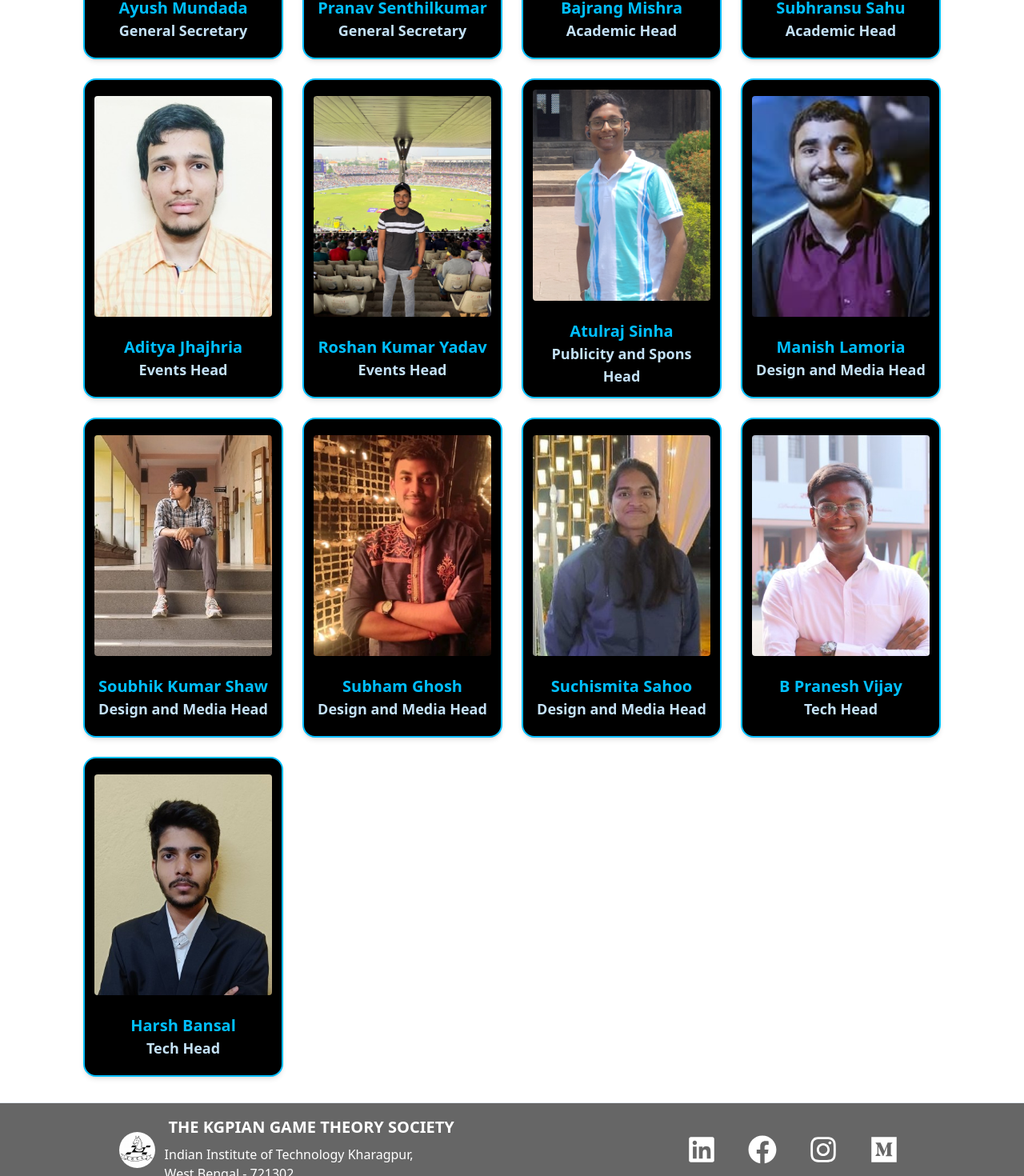
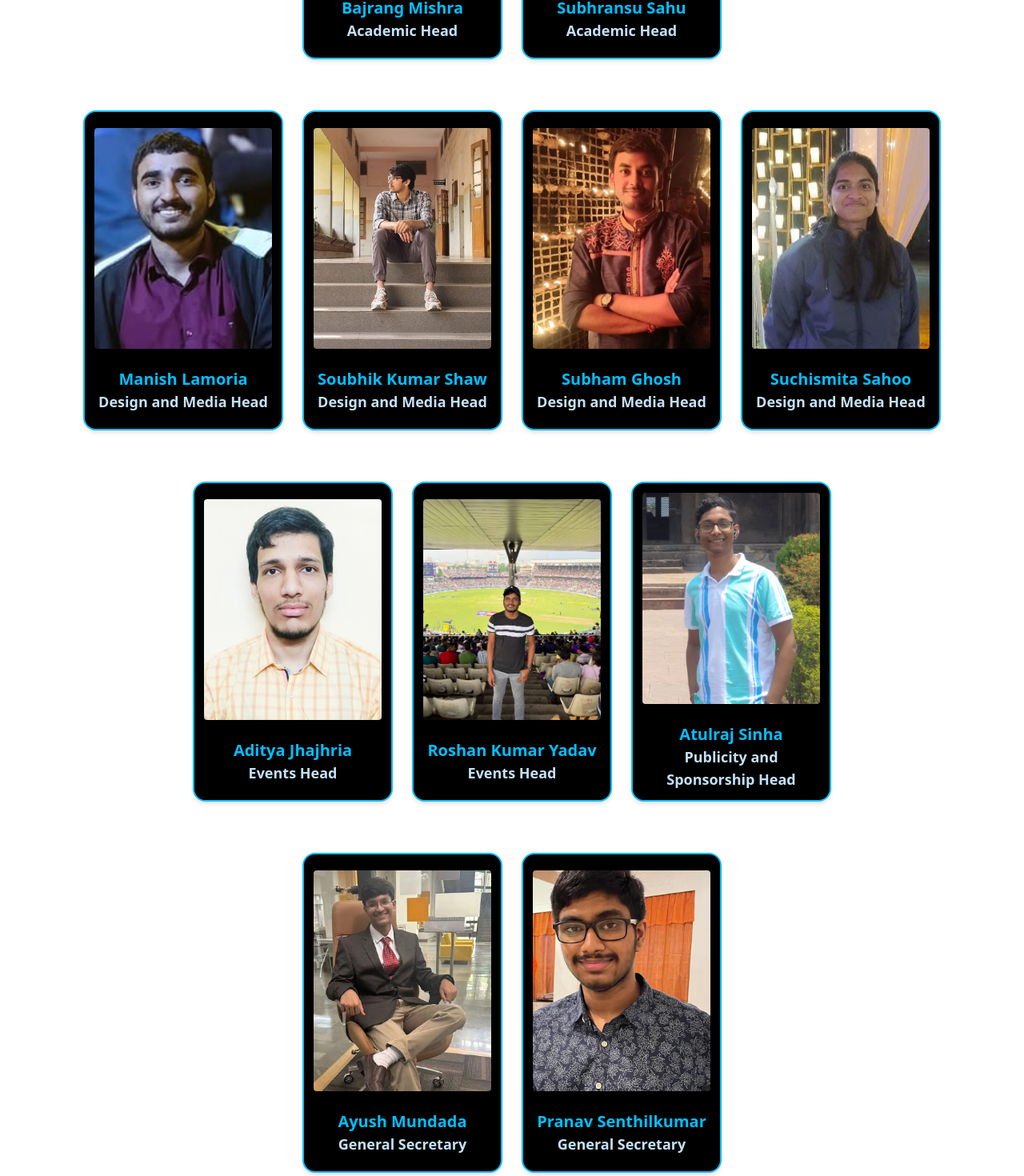
Before and after one commit to kgts-iitkgp/site-frontend, a Next.js app: page /teams in a window 1280 px wide. Shown: the part 1590-3060 px from the top of the page at 80% size. Built offline with nearby package versions, Linux system fonts and the light colour scheme; a web font is replaced by a local one.

Commit message:
arranged heads alphabetically according to portfolio

```diff
--- a/src/app/teams/page.tsx
+++ b/src/app/teams/page.tsx
@@ -4,9 +4,24 @@ import { TeamCard } from "@/components/TeamCard";
 import { President } from "@/data/TeamsData";
 import { VicePresident } from "@/data/TeamsData";
 import { Advisors } from "@/data/TeamsData";
-import { Heads } from "@/data/TeamsData";
+import { AcademicHeads, EventsHeads, GeneralSecretaries, TechHeads, DesignHeads, PublicityHeads } from "@/data/TeamsData";
+import { useState, useEffect } from "react";
 //import { Strategists } from "@/data/TeamsData";
 function Teams() {
+  const [isLgScreen, setIsLgScreen] = useState(false);
+
+  useEffect(() => {
+    const mediaQuery = window.matchMedia('(min-width: 1024px)');
+    const handleResize = () => setIsLgScreen(mediaQuery.matches);
+
+    // Set initial value
+    handleResize();
+
+    // Listen for changes
+    mediaQuery.addEventListener('change', handleResize);
+
+    return () => mediaQuery.removeEventListener('change', handleResize);
+  }, []);
   return (
     <div className="min-h-screen">
       <DotBackground />
@@ -20,7 +35,7 @@ function Teams() {
           <p className="text-3xl mb-4 mt-6 font-bold text-primary text-center">
             Advisors
           </p>
-          <div className="grid grid-cols-1 sm:grid-cols-2  items-stretch gap-6 lg:gap-6 mb-8 mt-4">
+          <div className="grid grid-cols-1 sm:grid-cols-2 items-stretch gap-6 lg:gap-6 mb-8 mt-4">
             {President.map((data, index) => (
               <TeamCard key={index} {...data} />
             ))}
@@ -38,8 +53,42 @@ function Teams() {
           <p className="text-3xl mb-5 mt-12 font-bold text-primary text-center">
             Heads
           </p>
+          {/* <div className="grid grid-cols-1 sm:grid-cols-2 lg:grid-cols-4 items-stretch gap-6 lg:gap-6 my-8"> */}
+          <div className="grid grid-cols-1 sm:grid-cols-2 items-stretch gap-6 lg:gap-6 my-8">
+            {AcademicHeads.map((data, index) => (
+              <TeamCard key={index} {...data} />
+            ))}
+          </div>
           <div className="grid grid-cols-1 sm:grid-cols-2 lg:grid-cols-4 items-stretch gap-6 lg:gap-6 my-8">
-            {Heads.map((data, index) => (
+            {DesignHeads.map((data, index) => (
+              <TeamCard key={index} {...data} />
+            ))}
+          </div>
+          {isLgScreen && <div className="grid grid-cols-3 items-stretch gap-6 lg:gap-6 my-8">
+            {EventsHeads.map((data, index) => (
+              <TeamCard key={index} {...data} />
+            ))}
+            {PublicityHeads.map((data, index) => (
+              <TeamCard key={index} {...data} />
+            ))}
+          </div>}
+          {!isLgScreen && <div className="grid grid-cols-1 sm:grid-cols-2 items-stretch gap-6 lg:gap-6 my-8">
+            {EventsHeads.map((data, index) => (
+              <TeamCard key={index} {...data} />
+            ))}
+          </div>}
+          {!isLgScreen && <div className="grid grid-cols-1 items-stretch gap-6 lg:gap-6 my-8">
+            {PublicityHeads.map((data, index) => (
+              <TeamCard key={index} {...data} />
+            ))}
+          </div>}
+          <div className="grid grid-cols-1 sm:grid-cols-2 items-stretch gap-6 lg:gap-6 my-8">
+            {GeneralSecretaries.map((data, index) => (
+              <TeamCard key={index} {...data} />
+            ))}
+          </div>
+          <div className="grid grid-cols-1 sm:grid-cols-2 items-stretch gap-6 lg:gap-6 my-8">
+            {TechHeads.map((data, index) => (
               <TeamCard key={index} {...data} />
             ))}
           </div>
--- a/src/data/TeamsData.ts
+++ b/src/data/TeamsData.ts
@@ -68,7 +68,7 @@ export const Advisors: Profile[] = [
   },
 ];
 
-export const Heads: Profile[] = [
+export const GeneralSecretaries: Profile[] = [
   {
     id: 8,
     name: "Ayush Mundada",
@@ -89,6 +89,9 @@ export const Heads: Profile[] = [
     LinkedInLink: "",
     MailLink:"mailto:pranavsenthil2005@gmail.com",
   },
+];
+
+export const AcademicHeads: Profile[] = [
   {
     id: 11,
     name: "Bajrang Mishra",
@@ -109,8 +112,54 @@ export const Heads: Profile[] = [
     LinkedInLink: "https://www.linkedin.com/in/hero4fun07/",
     MailLink:"mailto:studentsubhu@gmail.com",
   },
+];
+
+export const DesignHeads: Profile[] = [
   {
     id: 13,
+    name: "Manish Lamoria",
+    designation: "Design and Media Head",
+    image: "/images/profiles/manish.jpg",
+    FBLink: "https://www.facebook.com/profile.php?id=100087641613687",
+    InstaLink: "https://www.instagram.com/manishlamoria/",
+    LinkedInLink: "https://www.linkedin.com/in/manish-lamoria-372196258/",
+    MailLink:"mailto:manlamoria22@gmail.com",
+  },
+  {
+    id: 14,
+    name: "Soubhik Kumar Shaw",
+    designation: "Design and Media Head",
+    image: "/images/profiles/soubhik.jpg",
+    FBLink: "https://www.facebook.com/profile.php?id=100094720243008",
+    InstaLink: "https://www.instagram.com/shawsoubhik/",
+    LinkedInLink: "https://www.linkedin.com/in/soubhik-kumar-shaw/",
+    MailLink:"mailto:soubhikkr.shaw@gmail.com",
+  },
+  {
+    id: 15,
+    name: "Subham Ghosh",
+    designation: "Design and Media Head",
+    image: "/images/profiles/subham.jpg",
+    FBLink: "",
+    InstaLink: "https://www.instagram.com/goodboy_subhamg/",
+    LinkedInLink: "https://www.linkedin.com/in/subham-ghosh-b811a6253/",
+    MailLink:"mailto:subhamghosh9809@gmailcom",
+  },
+  {
+    id: 16,
+    name: "Suchismita Sahoo",
+    designation: "Design and Media Head",
+    image: "/images/profiles/suchismita.jpg",
+    FBLink: "https://www.facebook.com/profile.php?id=61550090230775",
+    InstaLink: "NA",
+    LinkedInLink: "https://linkedin.com/in/suchismita-s-5282072ab/",
+    MailLink:"mailto:suchi.sm05@gmailcom",
+  },
+]
+
+export const EventsHeads: Profile[] = [
+  {
+    id: 17,
     name: "Aditya Jhajhria",
     designation: "Events Head",
     image: "/images/profiles/adityaJha.jpg",
@@ -120,7 +169,7 @@ export const Heads: Profile[] = [
     MailLink:"mailto:jhajhriaaditya17@gmail.com",
   },
   {
-    id: 14,
+    id: 18,
     name: "Roshan Kumar Yadav",
     designation: "Events Head",
     image: "/images/profiles/roshan.png",
@@ -130,56 +179,22 @@ export const Heads: Profile[] = [
     LinkedInLink: "https://www.linkedin.com/in/stillroshan/",
     MailLink:"mailto:roshan643yadav@gmail.com",
   },
+];
+
+export const PublicityHeads: Profile[] = [
   {
-    id: 15,
+    id: 19,
     name: "Atulraj Sinha",
-    designation: "Publicity and Spons Head",
+    designation: "Publicity and Sponsorship Head",
     image: "/images/profiles/atul.png",
     FBLink: "https://www.facebook.com/profile.php?id=100086993447576",
     InstaLink: "https://www.instagram.com/atulsinha_15/",
     LinkedInLink: "https://www.linkedin.com/in/atul-sinha-448603276/",
     MailLink:"mailto:atulsinha803115@gmail.com",
   },
-  {
-    id: 16,
-    name: "Manish Lamoria",
-    designation: "Design and Media Head",
-    image: "/images/profiles/manish.jpg",
-    FBLink: "https://www.facebook.com/profile.php?id=100087641613687",
-    InstaLink: "https://www.instagram.com/manishlamoria/",
-    LinkedInLink: "https://www.linkedin.com/in/manish-lamoria-372196258/",
-    MailLink:"mailto:manlamoria22@gmail.com",
-  },
-  {
-    id: 17,
-    name: "Soubhik Kumar Shaw",
-    designation: "Design and Media Head",
-    image: "/images/profiles/soubhik.jpg",
-    FBLink: "https://www.facebook.com/profile.php?id=100094720243008",
-    InstaLink: "https://www.instagram.com/shawsoubhik/",
-    LinkedInLink: "https://www.linkedin.com/in/soubhik-kumar-shaw/",
-    MailLink:"mailto:soubhikkr.shaw@gmail.com",
-  },
-  {
-    id: 18,
-    name: "Subham Ghosh",
-    designation: "Design and Media Head",
-    image: "/images/profiles/subham.jpg",
-    FBLink: "",
-    InstaLink: "https://www.instagram.com/goodboy_subhamg/",
-    LinkedInLink: "https://www.linkedin.com/in/subham-ghosh-b811a6253/",
-    MailLink:"mailto:subhamghosh9809@gmailcom",
-  },
-  {
-    id: 19,
-    name: "Suchismita Sahoo",
-    designation: "Design and Media Head",
-    image: "/images/profiles/suchismita.jpg",
-    FBLink: "https://www.facebook.com/profile.php?id=61550090230775",
-    InstaLink: "NA",
-    LinkedInLink: "https://linkedin.com/in/suchismita-s-5282072ab/",
-    MailLink:"mailto:suchi.sm05@gmailcom",
-  },
+]
+
+export const TechHeads: Profile[] = [
   {
     id: 20,
     name: "B Pranesh Vijay",
```
